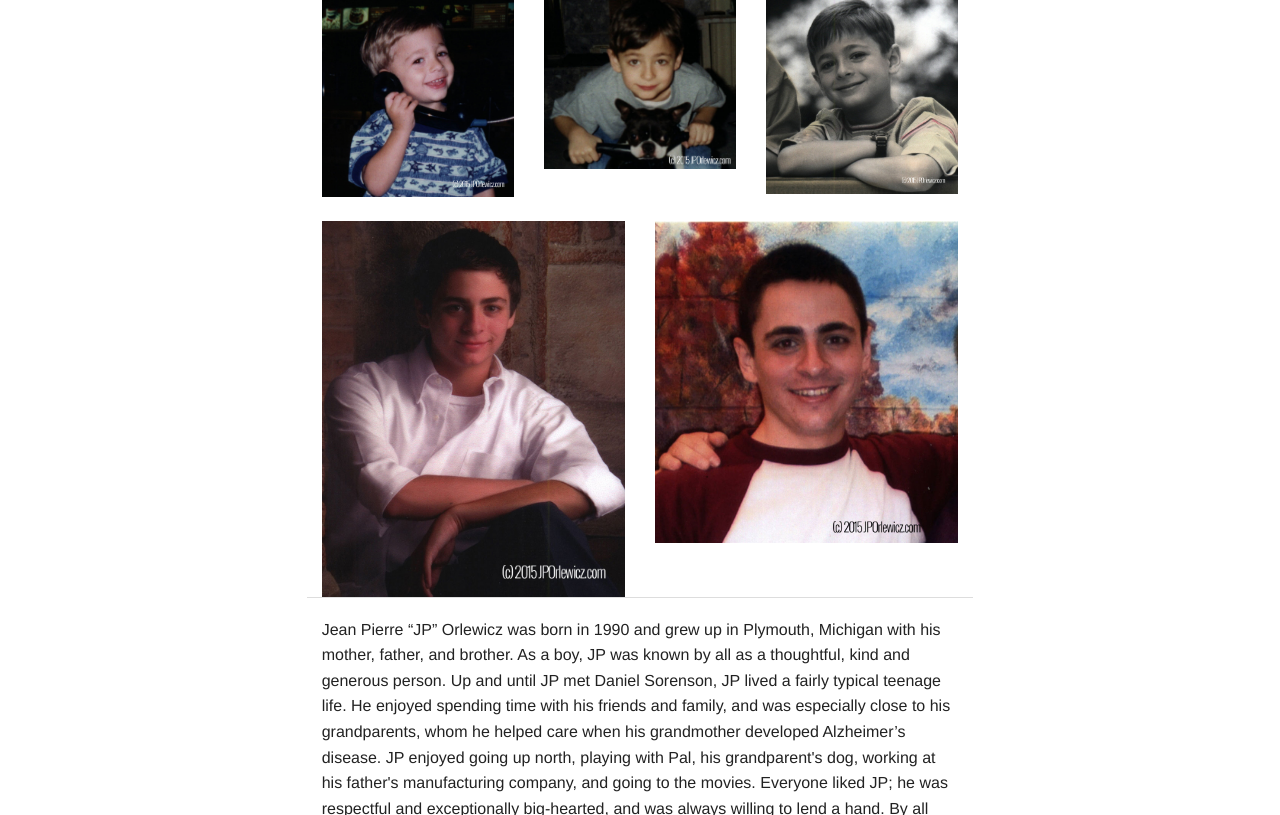
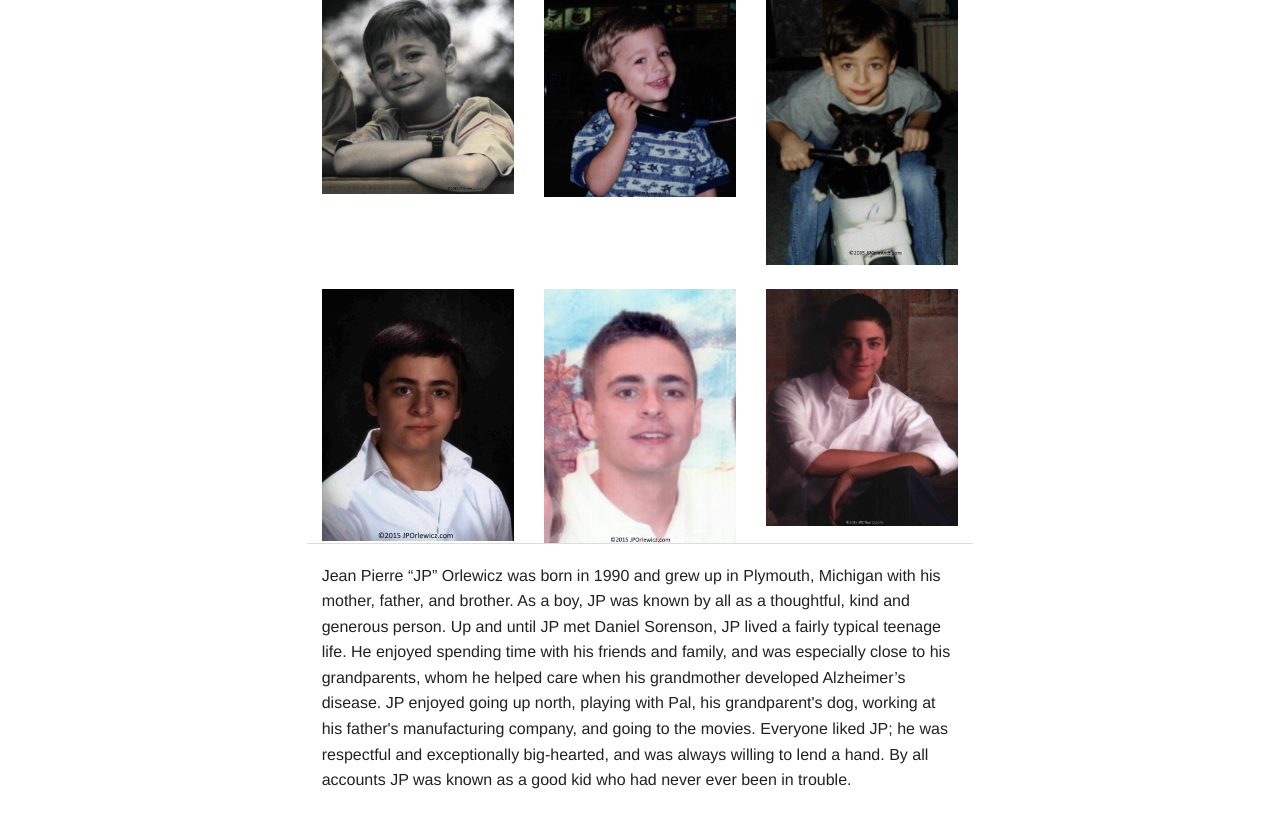
Before and after one commit to chrisspring215/jpo-website, a plain HTML site: page jps-bio.html in a window 1280 px wide. Shown: the part 292-1107 px from the top of the page. Drawn offline with Linux system fonts and the light colour scheme.

Commit message:
photoswap, copy update

```diff
--- a/jps-bio.html
+++ b/jps-bio.html
@@ -39,22 +39,25 @@
 
           <div class="row">
             <div class="small-12 large-4 large-even columns">
-                <img src="img/john006.jpg">
+                <img src="img/jean-pierre-orlewicz-02.jpg">
             </div>
             <div class="small-12 large-4 large-even columns">
-                <img src="img/john0012-3.jpg">
+                <img src="img/jean-pierre-orlewicz-03.jpg">
             </div>
             <div class="small-12 large-4 large-even columns">
-                <img src="img/john004.jpg">
+                <img src="img/jean-pierre-orlewicz-04.jpg">
             </div>
           </div>
           <br>
           <div class="row">
-            <div class="small-12 large-6 large-even columns">
-                <img src="img/john007a.jpg">
+            <div class="small-12 large-4 large-even columns">
+                <img src="img/jean-pierre-orlewicz-05.jpg">
             </div>
-            <div class="small-12 large-6 large-even columns">
-                <img src="img/john0013.jpg">
+            <div class="small-12 large-4 large-even columns">
+                <img src="img/jean-pierre-orlewicz-06.jpg">
+            </div>
+            <div class="small-12 large-4 large-even columns">
+                <img src="img/jean-pierre-orlewicz-01.jpg">
             </div>
             <hr>
           </div>
```
Also changed, not shown: index.html (+1 -1 lines), our-story.html (+1 -1 lines), img/jean-pierre-orlewicz-01-small.jpg (added), img/jean-pierre-orlewicz-01.jpg (added), img/jean-pierre-orlewicz-02.jpg (added), img/jean-pierre-orlewicz-03.jpg (added), img/jean-pierre-orlewicz-04.jpg (added), img/jean-pierre-orlewicz-05.jpg (added), img/jean-pierre-orlewicz-06.jpg (added).
